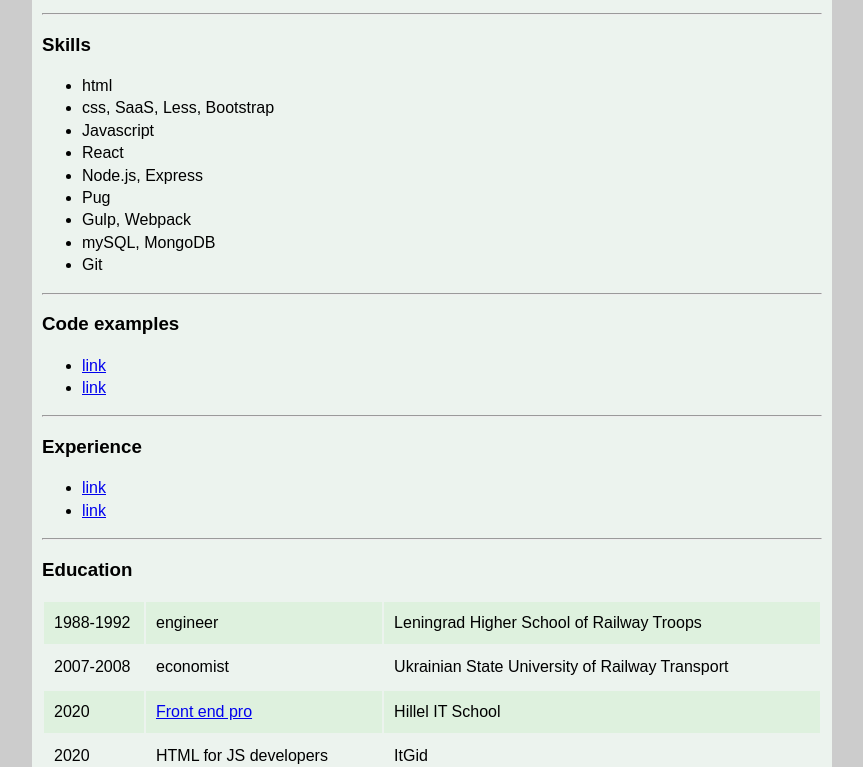
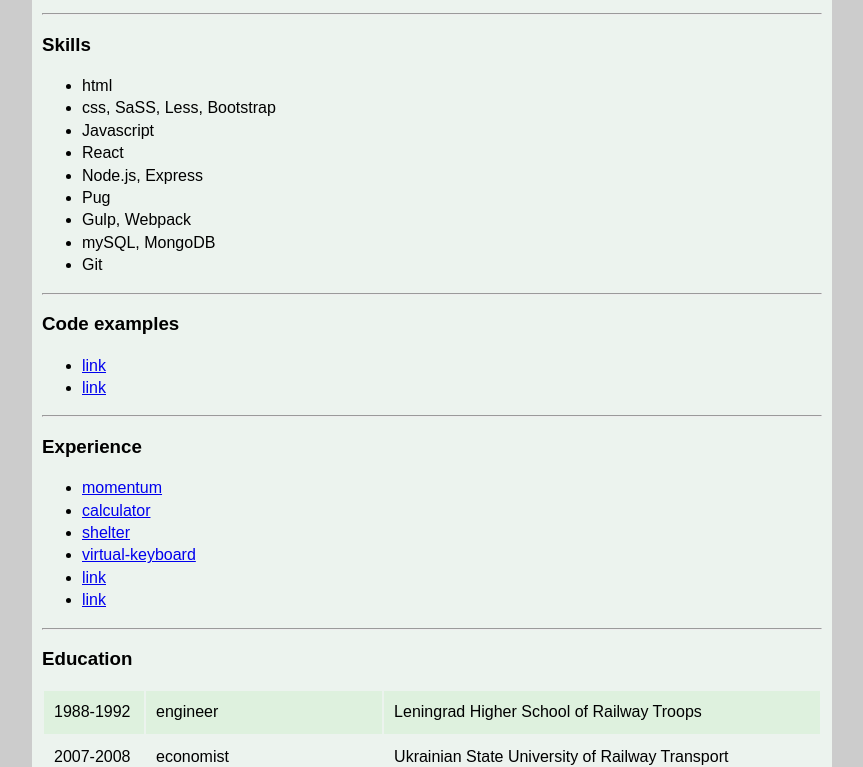
Before and after one commit to OKuts/rsschool-cv, a plain HTML site: page index.html in a window 1280 px wide. Shown: the part 757-1524 px from the top of the page, without its empty margins (208-1071 px from the left). Drawn offline with Linux system fonts and the light colour scheme.

Commit message:
add project

```diff
--- a/index.html
+++ b/index.html
@@ -51,7 +51,7 @@
                 <h3>Skills</h3>
                 <ul>
                     <li>html</li>
-                    <li>css, SaaS, Less, Bootstrap</li>
+                    <li>css, SaSS, Less, Bootstrap</li>
                     <li>Javascript</li>
                     <li>React</li>
                     <li>Node.js, Express</li>
@@ -73,6 +73,12 @@
             <section>
                 <h3>Experience</h3>
                 <ul>
+                    <li><a href="https://rolling-scopes-school.github.io/okuts-JS2020Q3/momentum/">momentum</a></li>
+                    <li><a href="https://rolling-scopes-school.github.io/okuts-JS2020Q3/calculator/">calculator</a></li>
+                    <li><a href="https://rolling-scopes-school.github.io/okuts-JS2020Q3/shelter/">shelter</a></li>
+                    <li><a
+                            href="https://rolling-scopes-school.github.io/okuts-JS2020Q3/virtual-keyboard/">virtual-keyboard</a>
+                    </li>
                     <li><a href="https://github.com/OKuts/finish">link</a></li>
                     <li><a href="https://github.com/OKuts/api_privatbank">link</a></li>
                 </ul>
```
